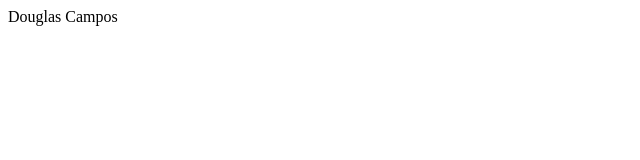
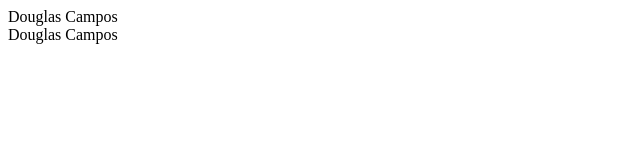
Before and after one commit to douglasdrdc/CursoGit, a plain HTML site: page index.html in a window 1280 px wide. Shown: the whole page, without its empty margins (0-640 px from the left). Drawn offline with Linux system fonts and the light colour scheme.

Commit message:
Inclusão de linha 2

```diff
--- a/index.html
+++ b/index.html
@@ -8,6 +8,7 @@
 
 <body>
   <div>Douglas Campos</div>
+  <div>Douglas Campos</div>
 
 </body>
 </html>
```
